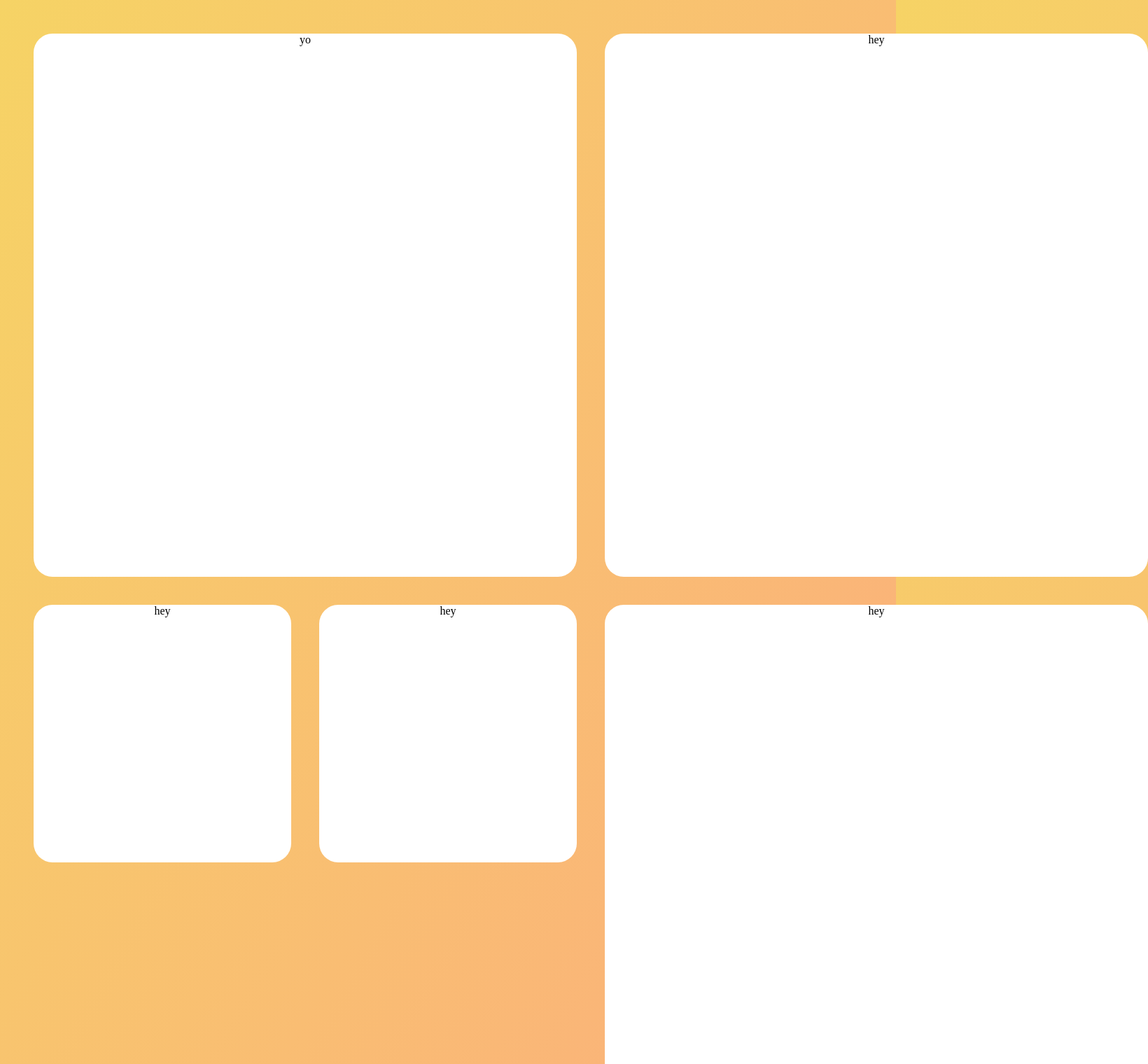
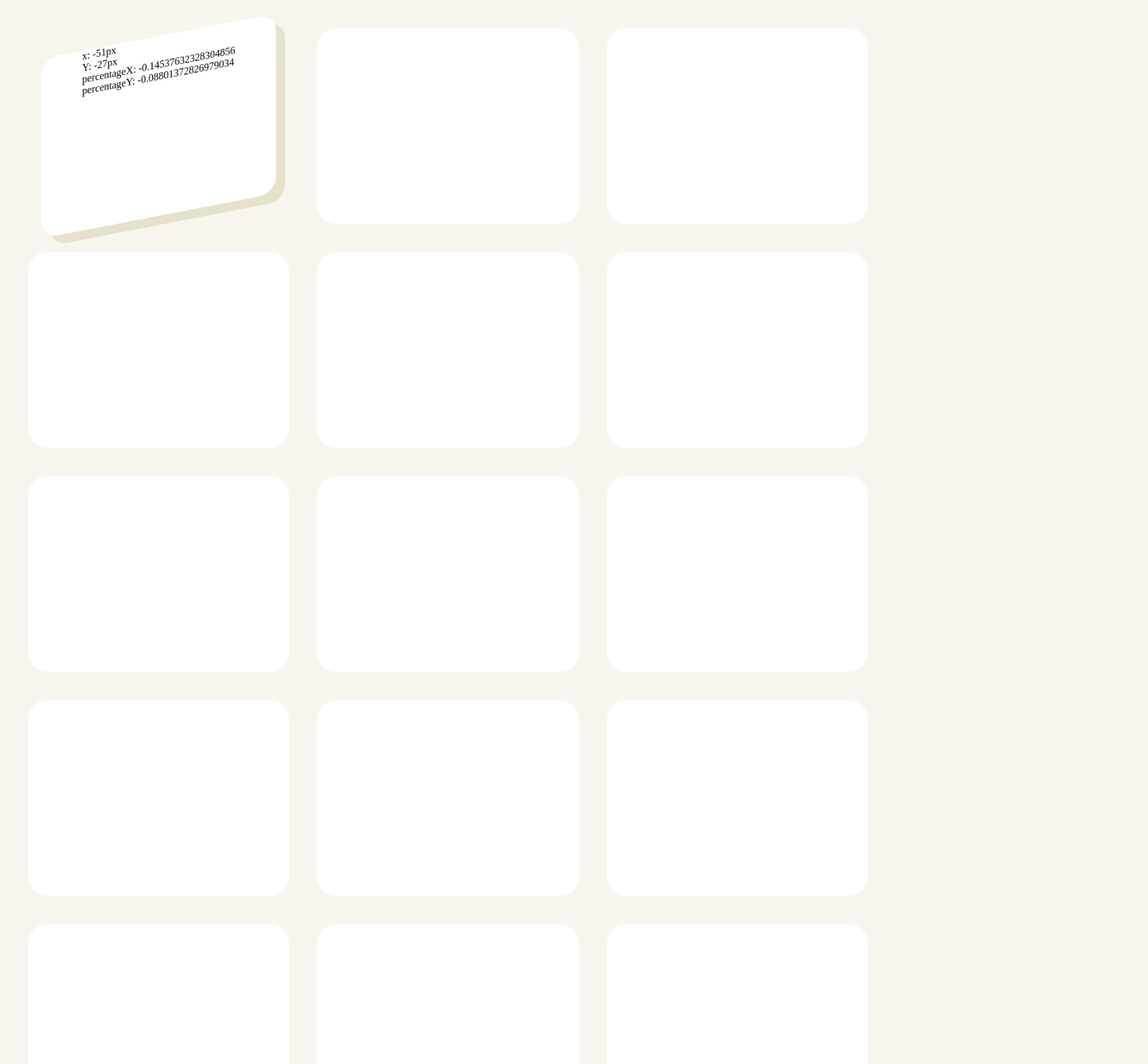
Before and after one commit to wallstead/allstead.dev, a Next.js app: page / in a window 1280 px wide. Shown: the top 1520 px of the page at 70% size, 1640 px wide, since content can reach past the window. Built offline with nearby package versions, Linux system fonts and the light colour scheme.

Commit message:
Got card hover effect mostly working

```diff
--- a/package.json
+++ b/package.json
@@ -10,6 +10,8 @@
     "next": "^12.0.8",
     "react": "17.0.2",
     "react-dom": "17.0.2",
+    "react-spring": "^9.4.2",
+    "react-use-measure": "^2.1.1",
     "styled-components": "^5.3.3"
   },
   "devDependencies": {
--- a/pages/index.js
+++ b/pages/index.js
@@ -1,16 +1,20 @@
-import Head from 'next/head'
-import React from 'react'
-import styled from 'styled-components';
-import breakpoints from '../helpers/breakpoints';
+import Head from "next/head";
+import React, { useState, useEffect } from "react";
+import styled from "styled-components";
+import { useSpring, animated } from "react-spring";
+import useMeasure from "react-use-measure";
+import breakpoints from "../helpers/breakpoints";
 
 const Grid = styled.main`
   display: grid;
   grid-template-columns: 1fr 1fr;
-  gap: 40px;
-  padding: 40px;
+  gap: 20px;
+  padding: 20px;
 
   ${breakpoints.medium} {
     grid-template-columns: 1fr 1fr 1fr;
+    gap: 40px;
+    padding: 40px;
   }
 
   ${breakpoints.large} {
@@ -18,20 +22,54 @@ const Grid = styled.main`
   }
 `;
 
-const GridItem = styled.div`
+const GridItem = styled(animated.div)`
   background-color: white;
   border-radius: 27px;
-  aspect-ratio: 1;
+  aspect-ratio: 4 / 3;
   display: flex;
   justify-content: center;
+  grid-column: ${(props) => (props.columnStart ? props.columnStart : "auto")} /
+    ${(props) => (props.columnEnd ? props.columnEnd : "auto")};
+  grid-row: ${(props) => (props.rowStart ? props.rowStart : "auto")} /
+    ${(props) => (props.rowEnd ? props.rowEnd : "auto")};
+  transform-style: preserve-3d;
+  position: relative;
 
-  grid-column-start: ${props => props.columnStart};
-  grid-column-end: ${props => props.columnEnd};
-  grid-row-start: ${props => props.rowStart};
-  grid-row-end: ${props => props.rowEnd};
+  &::before {
+    content: '';
+    background: #e7e1cb;
+    position: absolute;
+    height: 100%;
+
+    width: 100%;
+    transform: translateZ(-30px);
+    border-radius: 27px;
+  }
 `;
 
 export default function Home() {
+  const [xy, setXY] = useState([0, 0]);
+
+  const [ref, bounds] = useMeasure();
+
+  const xPercentage = Math.round(xy[0] - bounds.left) / bounds.width
+  const yPercentage = Math.round(xy[1] - bounds.top) / bounds.height
+  console.log(xPercentage)
+
+  const { x } = useSpring({
+    from: { x: 0 },
+    x: xPercentage,
+  });
+
+  const { y } = useSpring({
+    from: { y: 0 },
+    y: yPercentage,
+
+  });
+
+  const xInterpolated = x.to([0, 0.5, 1], [-20, 0, 20]);
+  const yInterpolated = y.to([0, 0.5, 1], [20, 0, -20]);
+
   return (
     <>
       <Head>
@@ -41,44 +79,56 @@ export default function Home() {
       </Head>
 
       <Grid>
+        <GridItem
+          style={{
+            rotateX: yInterpolated,
+            rotateY: xInterpolated
+          }}
+          ref={ref}
+          onMouseMove={({ clientX, clientY }) => setXY([clientX, clientY])}
+          onMouseLeave={() => setXY([])}
+        >
+          x: {Math.round(xy[0] - bounds.left)}px
+          <br></br>
+          Y: {Math.round(xy[1] - bounds.top)}px
+          <br></br>
+          percentageX: {Math.round(xy[0] - bounds.left) / bounds.width}
+          <br></br>
+          percentageY: {Math.round(xy[1] - bounds.top) / bounds.height}
+        </GridItem>
 
-        <GridItem columnStart={1} columnEnd={3} rowStart={1} rowEnd={2}>yo</GridItem>
+        <GridItem></GridItem>
 
-        <GridItem>hey</GridItem>
+        <GridItem></GridItem>
 
-        <GridItem>hey</GridItem>
+        <GridItem></GridItem>
 
-        <GridItem>hey</GridItem>
+        <GridItem></GridItem>
 
-        <GridItem>hey</GridItem>
+        <GridItem></GridItem>
 
-        <GridItem>hey</GridItem>
+        <GridItem></GridItem>
 
-        <GridItem>hey</GridItem>
+        <GridItem></GridItem>
 
-        <GridItem>hey</GridItem>
+        <GridItem></GridItem>
 
-        <GridItem>hey</GridItem>
+        <GridItem></GridItem>
 
-        <GridItem>hey</GridItem>
+        <GridItem></GridItem>
 
-        <GridItem>hey</GridItem>
+        <GridItem></GridItem>
 
-        <GridItem>hey</GridItem>
+        <GridItem></GridItem>
 
-        <GridItem>hey</GridItem>
+        <GridItem></GridItem>
 
-        <GridItem>hey</GridItem>
+        <GridItem></GridItem>
 
-        <GridItem>hey</GridItem>
-
-        <GridItem>hey</GridItem>
-
-
+        <GridItem></GridItem>
       </Grid>
 
-      <footer>
-      </footer>
+      <footer></footer>
     </>
-  )
+  );
 }
--- a/styles/globals.css
+++ b/styles/globals.css
@@ -1,19 +1,5 @@
 body {
-    background: linear-gradient(120deg, #f6d365 0%, #fda085 100%);
-    background-size: cover;
-    animation: gradient 300s ease infinite;
+    --color-bg: #f7f5ee;
+    margin: 0;
+    background-color: var(--color-bg);
 }
-
-@keyframes gradient {
-    0% {
-        background-position: 0% 50%;
-    }
-
-    50% {
-        background-position: 100% 50%;
-    }
-
-    100% {
-        background-position: 0% 50%;
-    }
-}
```
Also changed, not shown: 1 other file (tests, documents, lock files or other folders).
